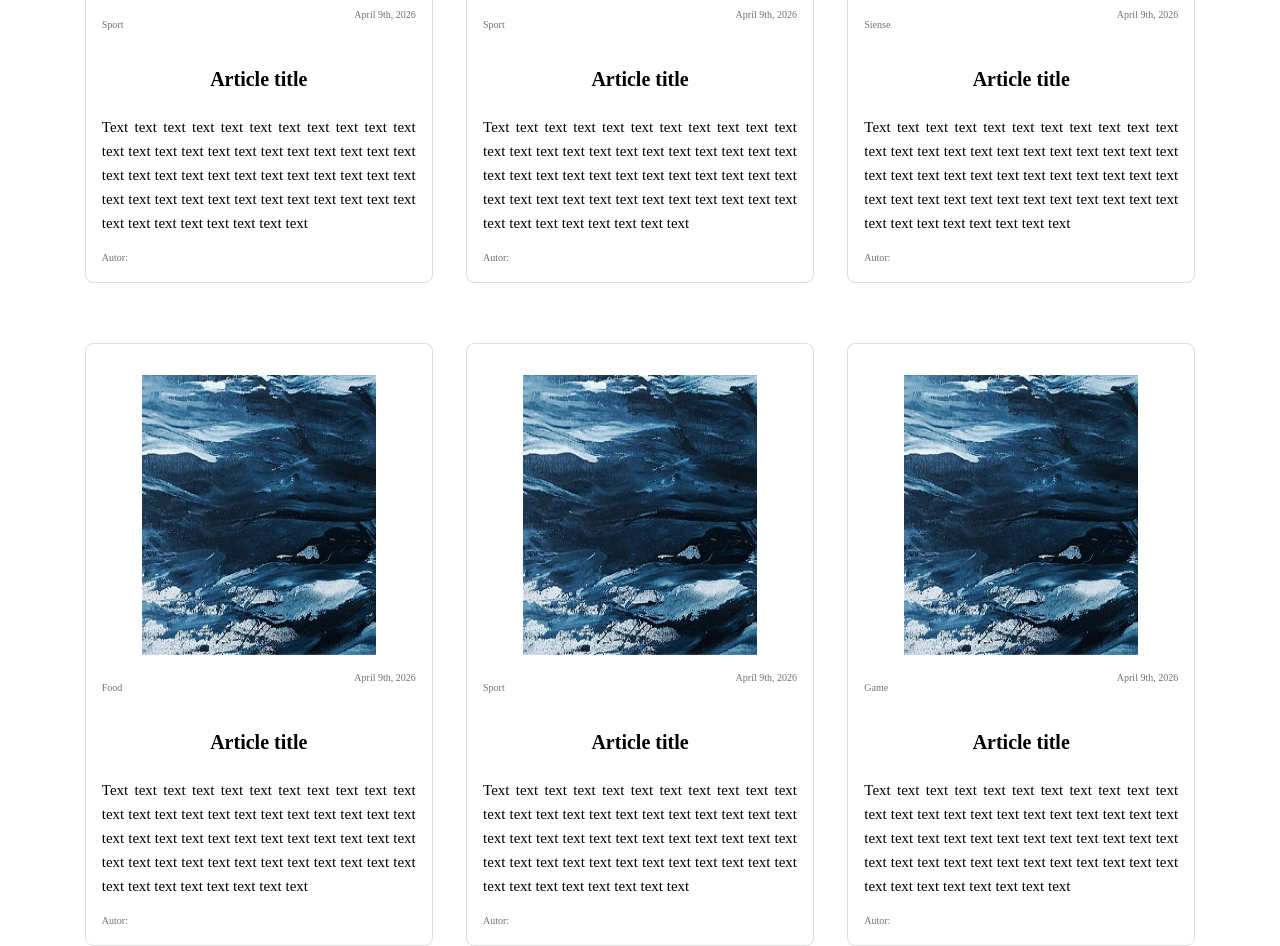
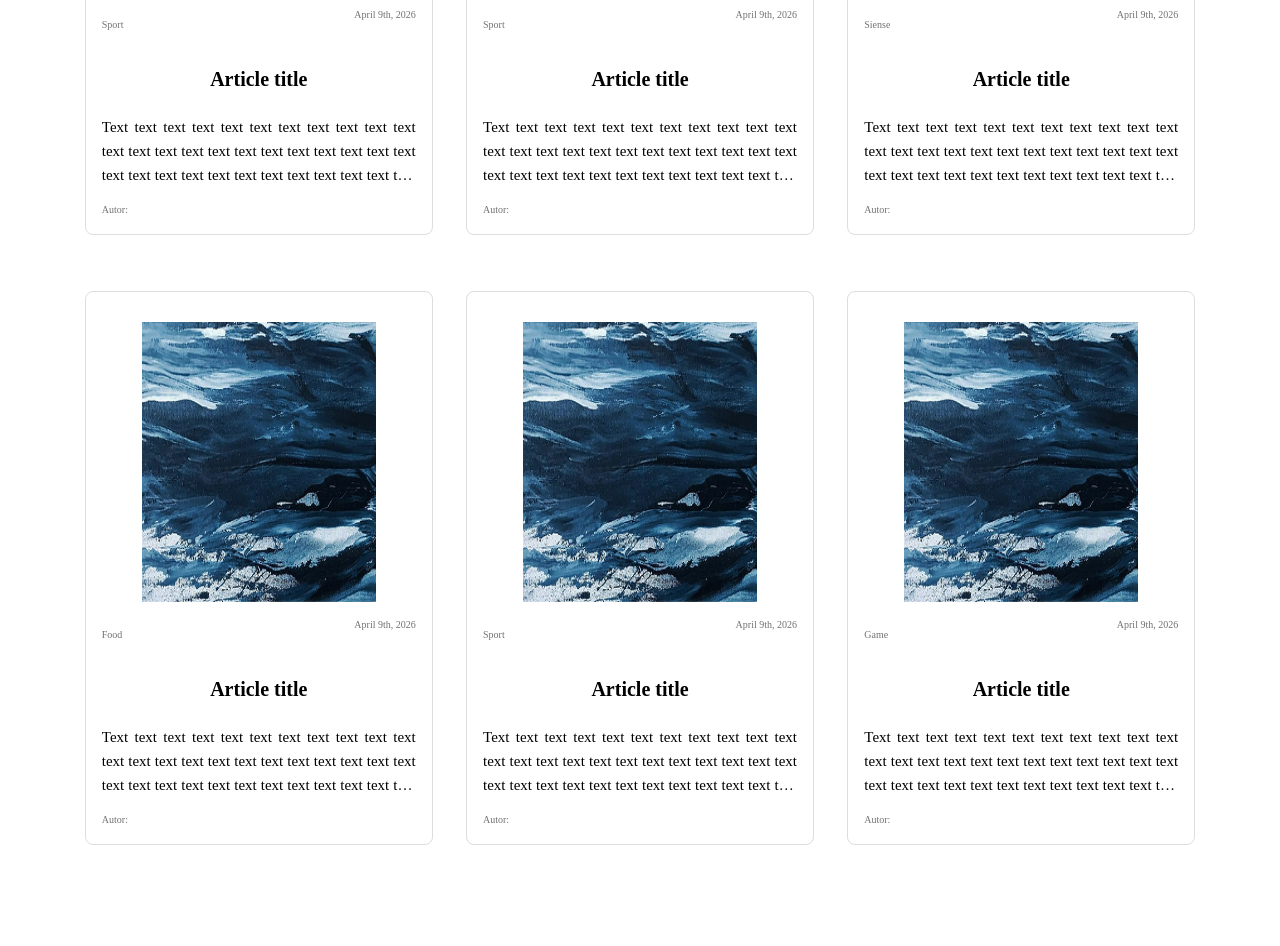
Before and after one commit to LVNTosha/magazine, a plain HTML site: page index.html in a window 1280 px wide. Shown: the part 2149-3095 px from the top of the page. After the commit the page ends 3018 px from the top, so only its background shows below. Drawn offline with Linux system fonts and the light colour scheme.

```diff
--- a/style.css
+++ b/style.css
@@ -98,7 +98,11 @@
     padding: 16px;
     max-width: 350px;
     margin: 0 auto;
+    box-shadow: #000 5%;
+}
 
+article:hover{
+    transform: translateY(-5px)
 }
 
 .article-img {
@@ -129,6 +133,10 @@
 }
 
 .text{
+    display: -webkit-box;
+    -webkit-line-clamp: 3;
+    -webkit-box-orient: vertical;
+    overflow: hidden;
     text-align: justify;
     font-size: 1.5rem;
 }
```
Lines whose indentation alone changed are shown as unchanged.
